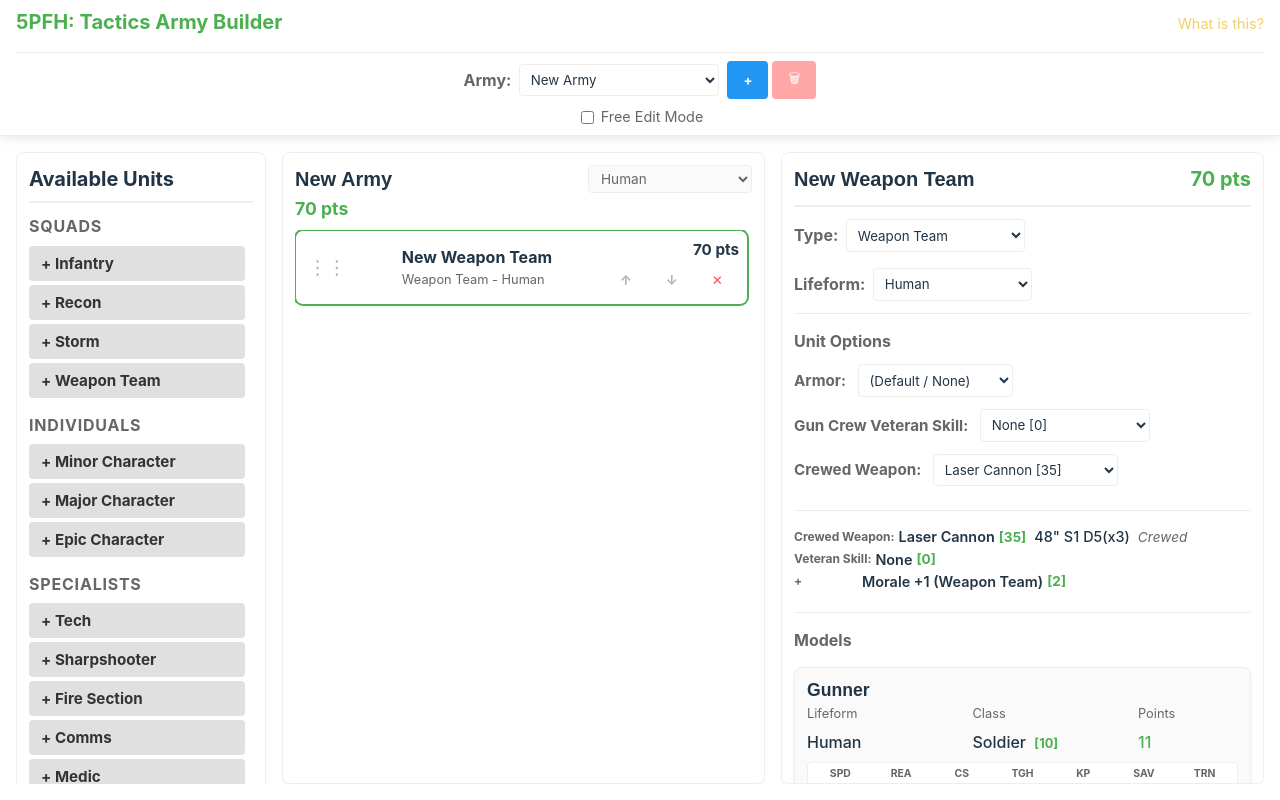
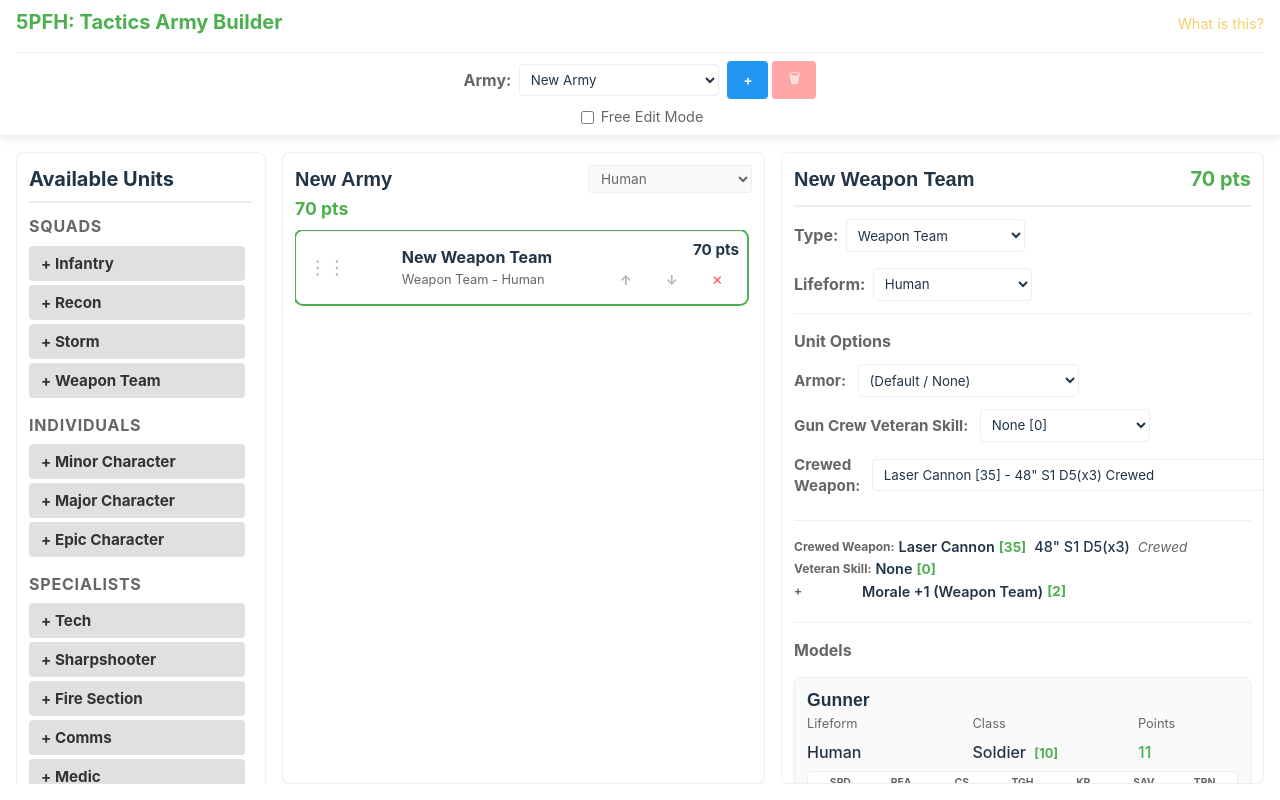
Before and after one commit to pomalley/tactics-builder, a Vue app: page / in a window 1280 px wide. Both pictures are taken after a click on the button "Add this unit to your army". Built offline with nearby package versions, Linux system fonts and the light colour scheme.

Commit message:
more stats

```diff
--- a/src/components/EquipmentManager.vue
+++ b/src/components/EquipmentManager.vue
@@ -4,10 +4,10 @@ import {
   type EquipmentName,
   equipmentPoints,
   equipmentGroups,
-  equipmentDefinitions,
 } from '../data/equipment';
 import { armyState } from '../store';
 import { formatSlotName } from '../utils';
+import { formatStats, getDef } from '../logic';
 
 const props = defineProps<{
   target: { slots: Record<string, EquipmentName>; extras: EquipmentName[] };
@@ -22,29 +22,7 @@ const addManualSlot = () => {
   if (name) props.onAddSlot(name, 'None');
 };
 
-const getDef = (name: EquipmentName): EquipmentDef => equipmentDefinitions[name] as EquipmentDef;
-
-const formatStats = (name: EquipmentName) => {
-  const def = getDef(name);
-  if (!def.weapon && (!def.traits || def.traits.length === 0)) return '';
-
-  let stats = '';
-  if (def.weapon) {
-    const w = def.weapon;
-    const parts = [];
-    if (w.range) parts.push(`${w.range}"`);
-    parts.push(`S${w.shots ?? '-'}`);
-    parts.push(`D${w.damage ?? '-'}${w.bonusDamage ? `(x${w.bonusDamage})` : ''}`);
-    stats += parts.join(' ');
-  }
-
-  if (def.traits && def.traits.length > 0) {
-    if (stats) stats += ' ';
-    stats += def.traits.join(' • ');
-  }
-
-  return stats ? ` | ${stats}` : '';
-};
+const getEquipDef = (name: EquipmentName): EquipmentDef => getDef(name) as EquipmentDef;
 </script>
 
 <template>
@@ -87,25 +65,25 @@ const formatStats = (name: EquipmentName) => {
         <span class="weapon-points points-text">[{{ equipmentPoints[weapon] || 0 }}]</span>
 
         <div
-          v-if="getDef(weapon).weapon || getDef(weapon).traits?.length"
+          v-if="getEquipDef(weapon).weapon || getEquipDef(weapon).traits?.length"
           class="weapon-info-inline"
         >
-          <div v-if="getDef(weapon).weapon" class="weapon-stats-compressed">
+          <div v-if="getEquipDef(weapon).weapon" class="weapon-stats-compressed">
             <span class="stat">{{
-              getDef(weapon).weapon?.range ? getDef(weapon).weapon?.range + '"' : ''
+              getEquipDef(weapon).weapon?.range ? getEquipDef(weapon).weapon?.range + '"' : ''
             }}</span>
-            <span class="stat">S{{ getDef(weapon).weapon?.shots ?? '-' }}</span>
+            <span class="stat">S{{ getEquipDef(weapon).weapon?.shots ?? '-' }}</span>
             <span class="stat"
-              >D{{ getDef(weapon).weapon?.damage ?? '-'
+              >D{{ getEquipDef(weapon).weapon?.damage ?? '-'
               }}{{
-                getDef(weapon).weapon?.bonusDamage
-                  ? '(x' + getDef(weapon).weapon?.bonusDamage + ')'
+                getEquipDef(weapon).weapon?.bonusDamage
+                  ? '(x' + getEquipDef(weapon).weapon?.bonusDamage + ')'
                   : ''
               }}</span
             >
           </div>
-          <div v-if="getDef(weapon).traits?.length" class="traits-list-inline">
-            <span class="trait-text">{{ getDef(weapon).traits?.join(' • ') }}</span>
+          <div v-if="getEquipDef(weapon).traits?.length" class="traits-list-inline">
+            <span class="trait-text">{{ getEquipDef(weapon).traits?.join(' • ') }}</span>
           </div>
         </div>
       </div>
@@ -147,23 +125,26 @@ const formatStats = (name: EquipmentName) => {
         </template>
         <span class="weapon-points points-text">[{{ equipmentPoints[item] || 0 }}]</span>
 
-        <div v-if="getDef(item).weapon || getDef(item).traits?.length" class="weapon-info-inline">
-          <div v-if="getDef(item).weapon" class="weapon-stats-compressed">
+        <div
+          v-if="getEquipDef(item).weapon || getEquipDef(item).traits?.length"
+          class="weapon-info-inline"
+        >
+          <div v-if="getEquipDef(item).weapon" class="weapon-stats-compressed">
             <span class="stat">{{
-              getDef(item).weapon?.range ? getDef(item).weapon?.range + '"' : ''
+              getEquipDef(item).weapon?.range ? getEquipDef(item).weapon?.range + '"' : ''
             }}</span>
-            <span class="stat">S{{ getDef(item).weapon?.shots ?? '-' }}</span>
+            <span class="stat">S{{ getEquipDef(item).weapon?.shots ?? '-' }}</span>
             <span class="stat"
-              >D{{ getDef(item).weapon?.damage ?? '-'
+              >D{{ getEquipDef(item).weapon?.damage ?? '-'
               }}{{
-                getDef(item).weapon?.bonusDamage
-                  ? '(x' + getDef(item).weapon?.bonusDamage + ')'
+                getEquipDef(item).weapon?.bonusDamage
+                  ? '(x' + getEquipDef(item).weapon?.bonusDamage + ')'
                   : ''
               }}</span
             >
           </div>
-          <div v-if="getDef(item).traits?.length" class="traits-list-inline">
-            <span class="trait-text">{{ getDef(item).traits?.join(' • ') }}</span>
+          <div v-if="getEquipDef(item).traits?.length" class="traits-list-inline">
+            <span class="trait-text">{{ getEquipDef(item).traits?.join(' • ') }}</span>
           </div>
         </div>
       </div>
--- a/src/components/UnitEditor.vue
+++ b/src/components/UnitEditor.vue
@@ -21,7 +21,13 @@ import {
 } from '../store';
 
 import EquipmentManager from './EquipmentManager.vue';
-import { getOptionDefaultLabel, getChoicePointsLabel, getOptionPointsLabel } from '../logic';
+import {
+  getOptionDefaultLabel,
+  getChoicePointsLabel,
+  getChoiceStatsLabel,
+  getOptionPointsLabel,
+  getOptionStatsLabel,
+} from '../logic';
 
 const lifeformTypes = Object.keys(lifeformStats) as Lifeform[];
 
@@ -110,7 +116,8 @@ const onLifeformChange = (event: Event) => {
                   :value="choice.id"
                   :selected="unit.selectedOptions.includes(choice.id)"
                 >
-                  {{ choice.name }}{{ getChoicePointsLabel(choice) }}
+                  {{ choice.name }}{{ getChoicePointsLabel(choice)
+                  }}{{ getChoiceStatsLabel(choice) }}
                 </option>
               </select>
             </div>
@@ -123,7 +130,7 @@ const onLifeformChange = (event: Event) => {
                   :checked="unit.selectedOptions.includes(opt.id)"
                   @change="toggleUnitOption(unit!.id, opt.id)"
                 />
-                {{ opt.name }}{{ getOptionPointsLabel(opt) }}
+                {{ opt.name }}{{ getOptionPointsLabel(opt) }}{{ getOptionStatsLabel(opt) }}
               </label>
             </div>
           </template>
--- a/src/logic.ts
+++ b/src/logic.ts
@@ -1,5 +1,32 @@
-import type { Unit, UnitOptionDef } from './types';
-import { equipmentPoints, type EquipmentName } from './data/equipment';
+import type { Unit, UnitOptionDef, EquipmentDef } from './types';
+import { equipmentPoints, type EquipmentName, equipmentDefinitions } from './data/equipment';
+
+export const getDef = (name: string): EquipmentDef | undefined => {
+  return (equipmentDefinitions as any)[name];
+};
+
+export const formatStats = (name: string) => {
+  const def = getDef(name);
+  if (!def) return '';
+  if (!def.weapon && (!def.traits || def.traits.length === 0)) return '';
+
+  let stats = '';
+  if (def.weapon) {
+    const w = def.weapon;
+    const parts = [];
+    if (w.range) parts.push(`${w.range}"`);
+    parts.push(`S${w.shots ?? '-'}`);
+    parts.push(`D${w.damage ?? '-'}${w.bonusDamage ? `(x${w.bonusDamage})` : ''}`);
+    stats += parts.join(' ');
+  }
+
+  if (def.traits && def.traits.length > 0) {
+    if (stats) stats += ' ';
+    stats += def.traits.join(' • ');
+  }
+
+  return stats ? ` - ${stats}` : '';
+};
 
 export const getOptionDefaultLabel = (opt: UnitOptionDef, unit: Unit) => {
   // Check unit slots first
@@ -7,7 +34,8 @@ export const getOptionDefaultLabel = (opt: UnitOptionDef, unit: Unit) => {
     const currentWeapon = unit.slots[opt.slotName];
     const points = equipmentPoints[currentWeapon as EquipmentName];
     const pointsLabel = points !== undefined ? ` [${points}]` : '';
-    return `Default (${currentWeapon}${pointsLabel})`;
+    const statsLabel = formatStats(currentWeapon);
+    return `Default (${currentWeapon}${pointsLabel}${statsLabel})`;
   }
 
   // If the first choice's first modification targets a slot, find the current value of that slot
@@ -24,7 +52,8 @@ export const getOptionDefaultLabel = (opt: UnitOptionDef, unit: Unit) => {
       if (currentWeapon) {
         const points = equipmentPoints[currentWeapon as EquipmentName];
         const pointsLabel = points !== undefined ? ` [${points}]` : '';
-        return `Default (${currentWeapon}${pointsLabel})`;
+        const statsLabel = formatStats(currentWeapon);
+        return `Default (${currentWeapon}${pointsLabel}${statsLabel})`;
       }
     }
 
@@ -41,7 +70,8 @@ export const getOptionDefaultLabel = (opt: UnitOptionDef, unit: Unit) => {
       const currentWeapon = targetModel.slots[slotName];
       const points = equipmentPoints[currentWeapon as EquipmentName];
       const pointsLabel = points !== undefined ? ` [${points}]` : '';
-      return `Default (${currentWeapon}${pointsLabel})`;
+      const statsLabel = formatStats(currentWeapon);
+      return `Default (${currentWeapon}${pointsLabel}${statsLabel})`;
     }
   }
 
@@ -52,34 +82,49 @@ export const getOptionDefaultLabel = (opt: UnitOptionDef, unit: Unit) => {
       const currentWeapon = targetModel.slots[opt.slotName!];
       const points = equipmentPoints[currentWeapon as EquipmentName];
       const pointsLabel = points !== undefined ? ` [${points}]` : '';
-      return `Default (${currentWeapon}${pointsLabel})`;
+      const statsLabel = formatStats(currentWeapon);
+      return `Default (${currentWeapon}${pointsLabel}${statsLabel})`;
     }
   }
 
   return '(Default / None)';
 };
 
-export const getChoicePointsLabel = (choice: any) => {
+const findWeaponInChoice = (choice: any): string | undefined => {
   // Try weapon name directly first
-  let points = equipmentPoints[choice.name as EquipmentName];
+  if (equipmentPoints[choice.name as EquipmentName] !== undefined) {
+    return choice.name;
+  }
 
   // If not found, check modifications
-  if (points === undefined && choice.modifications) {
+  if (choice.modifications) {
     for (const mod of choice.modifications) {
       if (mod.setSlot) {
-        const weaponName = Object.values(mod.setSlot)[0] as string;
-        points = equipmentPoints[weaponName as EquipmentName];
-        if (points !== undefined) break;
+        return Object.values(mod.setSlot)[0] as string;
       }
       if (mod.setUnitSlot) {
-        const weaponName = Object.values(mod.setUnitSlot)[0] as string;
-        points = equipmentPoints[weaponName as EquipmentName];
-        if (points !== undefined) break;
+        return Object.values(mod.setUnitSlot)[0] as string;
       }
     }
   }
+  return undefined;
+};
 
-  return points !== undefined ? ` [${points}]` : '';
+export const getChoicePointsLabel = (choice: any) => {
+  const weaponName = findWeaponInChoice(choice);
+  if (weaponName) {
+    const points = equipmentPoints[weaponName as EquipmentName];
+    return points !== undefined ? ` [${points}]` : '';
+  }
+  return '';
+};
+
+export const getChoiceStatsLabel = (choice: any) => {
+  const weaponName = findWeaponInChoice(choice);
+  if (weaponName) {
+    return formatStats(weaponName);
+  }
+  return '';
 };
 
 export const getOptionPointsLabel = (opt: UnitOptionDef) => {
@@ -107,3 +152,26 @@ export const getOptionPointsLabel = (opt: UnitOptionDef) => {
   }
   return '';
 };
+
+export const getOptionStatsLabel = (opt: UnitOptionDef) => {
+  if (!opt.choices && opt.modifications) {
+    const statsStrings: string[] = [];
+    for (const mod of opt.modifications) {
+      if (mod.addExtras) {
+        for (const item of mod.addExtras) {
+          const stats = formatStats(item);
+          if (stats) statsStrings.push(stats.replace(/^ - /, ''));
+        }
+      }
+      if (mod.setSlot) {
+        const weaponName = Object.values(mod.setSlot)[0] as string;
+        const stats = formatStats(weaponName);
+        if (stats) statsStrings.push(stats.replace(/^ - /, ''));
+      }
+    }
+    if (statsStrings.length > 0) {
+      return ` - ${statsStrings.join(', ')}`;
+    }
+  }
+  return '';
+};
```
Also changed, not shown: 1 other file (tests, documents, lock files or other folders).
